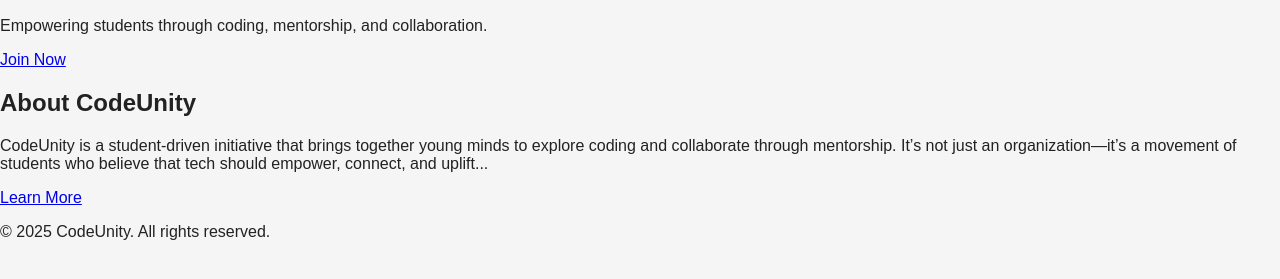
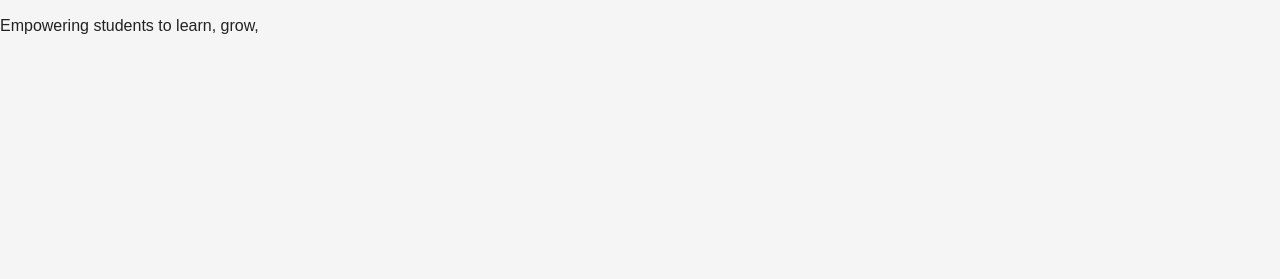
Before and after one commit to LashikaKapoor/test.codeunity.website, a plain HTML site: page index.html in a window 1280 px wide. Shown: the part 133-412 px from the top of the page. Drawn offline with Linux system fonts and the light colour scheme.

Commit message:
Update index.html

```diff
--- a/index.html
+++ b/index.html
@@ -25,21 +25,6 @@
 </nav>
 
 <section class="hero">
+  <div class="hero-content">
     <h1 class="hero-title">Code Together. Grow Together.</h1>
-    <p class="hero-subtitle">Empowering students through coding, mentorship, and collaboration.</p>
-    <a href="join.html" class="btn">Join Now</a>
-  </section>
-
-  <section class="about-preview">
-    <h2>About CodeUnity</h2>
-    <p>CodeUnity is a student-driven initiative that brings together young minds to explore coding and collaborate through mentorship. It’s not just an organization—it’s a movement of students who believe that tech should empower, connect, and uplift...</p>
-    <a href="about.html" class="btn">Learn More</a>
-  </section>
-
-  <footer>
-    <p>© 2025 CodeUnity. All rights reserved.</p>
-  </footer>
-
-<script src="script.js"></script>
-</body>
-</html>
+    <p class="hero-subtitle">Empowering students to learn, grow,
```
Lines whose indentation alone changed are shown as unchanged.
